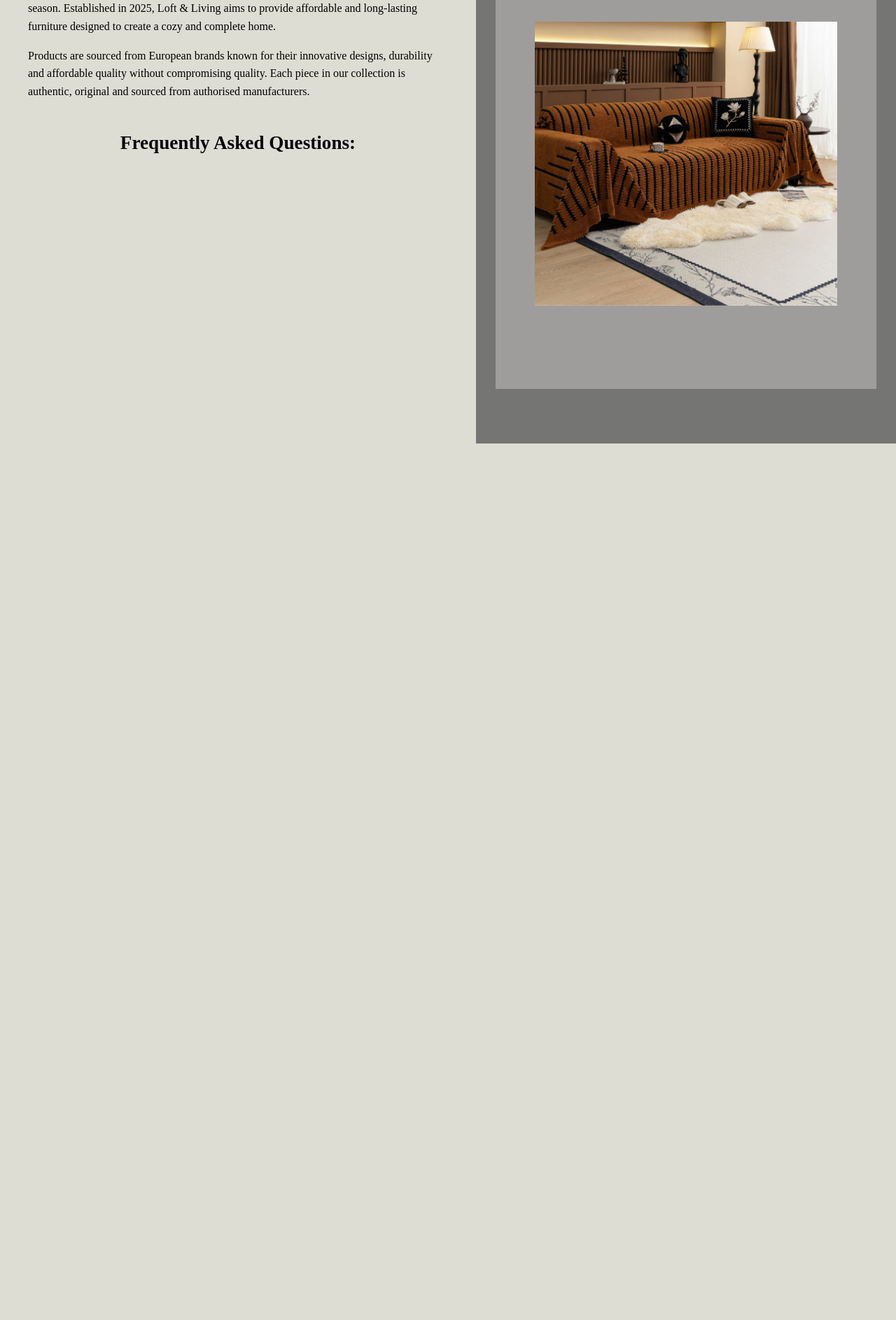
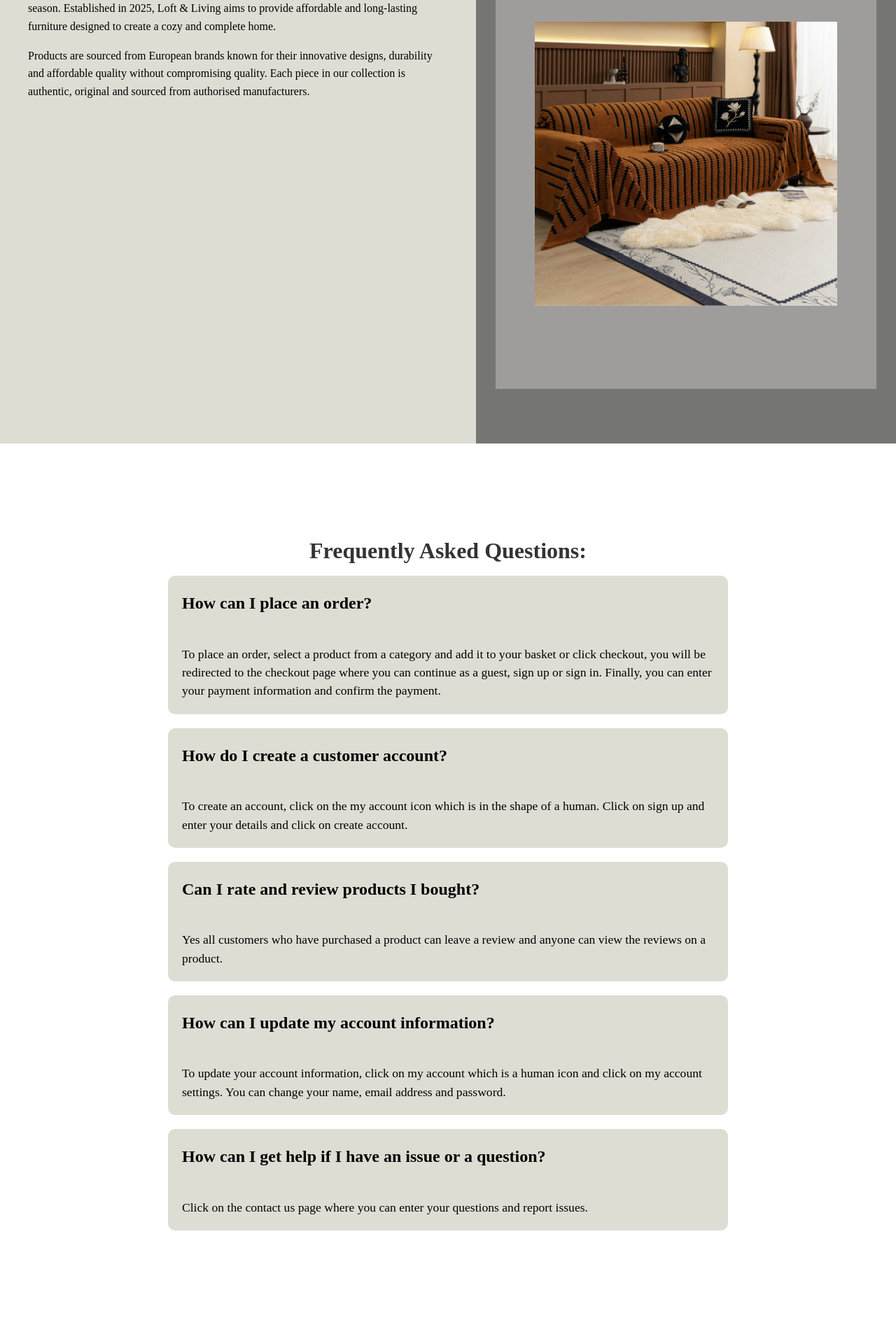
Before and after one commit to Dimitri-kc/TEAM-13-, a PHP site: page /About.html in a window 1280 px wide. Shown: the part 166-2053 px from the top of the page at 70% size. Before the commit the page ends 800 px from the top, so only its background shows below. Run offline with PHP 8.4, Linux system fonts and the light colour scheme.

Commit message:
added FAQs

```diff
--- a/About.html
+++ b/About.html
@@ -16,7 +16,10 @@
         and affordable quality without compromising quality. Each piece in our collection
         is authentic, original and sourced from authorised manufacturers. </p>
     </p>
-    <h2>Frequently Asked Questions:</h2>
+
+
+
+
     </div>
     <div class="right">
 
@@ -30,5 +33,40 @@
 </div>
 </div>
 
+    <div class="faq-section">
+<h2>Frequently Asked Questions:</h2>
+        <div class="faq-item">
+            <div class="faq-question" >How can I place an order?</div>
+            <div class="faq-answer" >To place an order, select a product
+                from a category and add it to your basket or click checkout,
+                you will be redirected to the checkout page where you can continue
+                as a guest, sign up or sign in. Finally, you can enter your payment
+                information and confirm the payment.</div>
+        </div>
+
+        <div class="faq-item">
+            <div class="faq-question" >How do I create a customer account?</div>
+            <div class="faq-answer" >To create an account, click on the my account
+                icon which is in the shape of a human. Click on sign up and enter your details and click on create account. </div>
+        </div>
+
+        <div class="faq-item">
+            <div class="faq-question" >Can I rate and review products I bought?</div>
+            <div class="faq-answer" >Yes all customers who have purchased a product can
+                leave a review and anyone can view the reviews on a product.</div>
+        </div>
+
+                <div class="faq-item">
+            <div class="faq-question" >How can I update my account information?</div>
+            <div class="faq-answer" >To update your account information, click on my account which
+                is a human icon and click on my account settings. You can change your name, email address and password.</div>
+        </div>
+
+                <div class="faq-item">
+            <div class="faq-question" >How can I get help if I have an issue or a question?</div>
+            <div class="faq-answer" >Click on the contact us page where you can enter your questions
+                and report issues.</div>
+        </div>
+    </div>
 </body>
 </html>
--- a/Styles.css
+++ b/Styles.css
@@ -65,3 +65,38 @@ h2 {
   align-items: center;
   padding: 2px;
 }
+
+.faq-section {
+max-width: 800px;
+margin: 10% auto;
+padding: 0 20px;
+text-align: center;
+}
+
+.faq-section h2 {
+  font-size: 2em;
+  margin-bottom: 10px;
+  color: #333;
+  justify-content: center;
+}
+
+.faq-item {
+  background: #ddddd4;
+  border-radius: 10px;
+  margin-bottom: 20px;
+  /* overflow: hidden; */
+  text-align: left;
+  /* cursor: pointer; */
+}
+
+.faq-question {
+  padding: 20px;
+  font-weight: 600;
+  font-size: 1.5rem;
+}
+.faq-answer {
+  padding: 20px;
+  font-weight: 400;
+  font-size: 1.1rem;
+  line-height: 1.5;
+}
```
